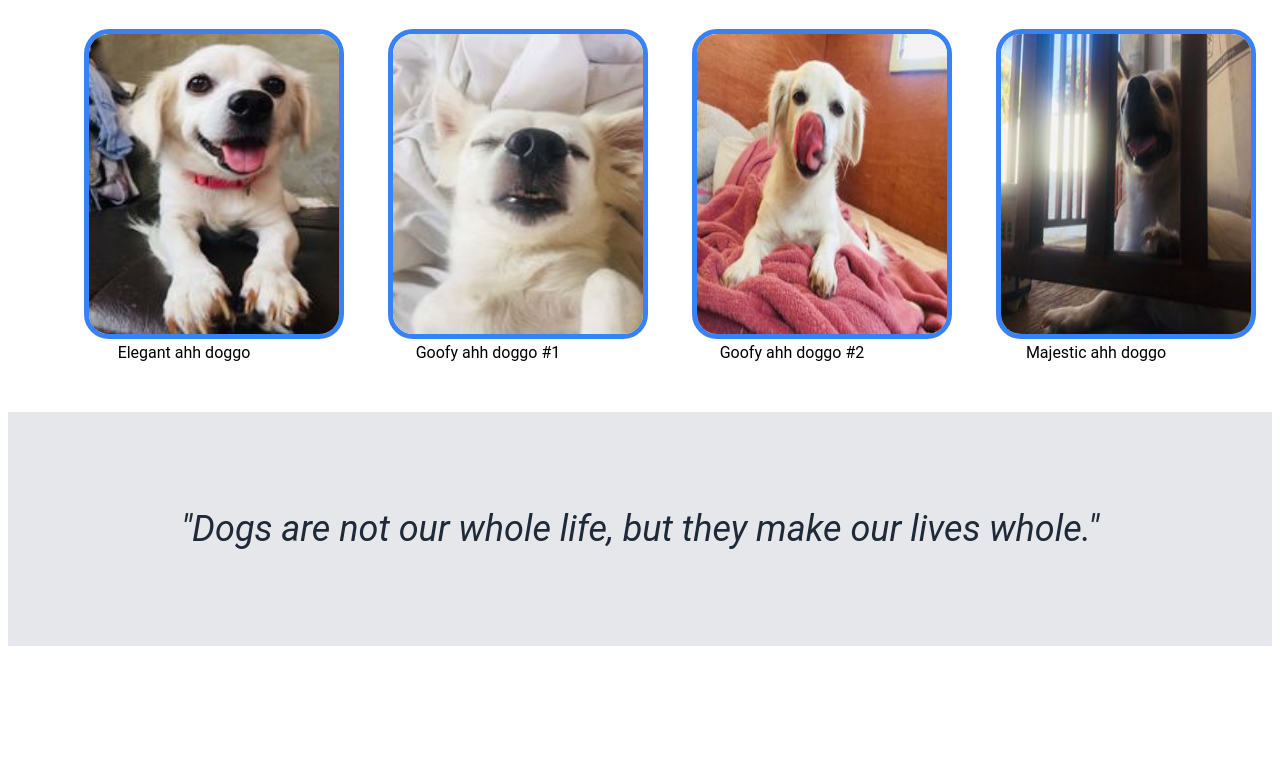
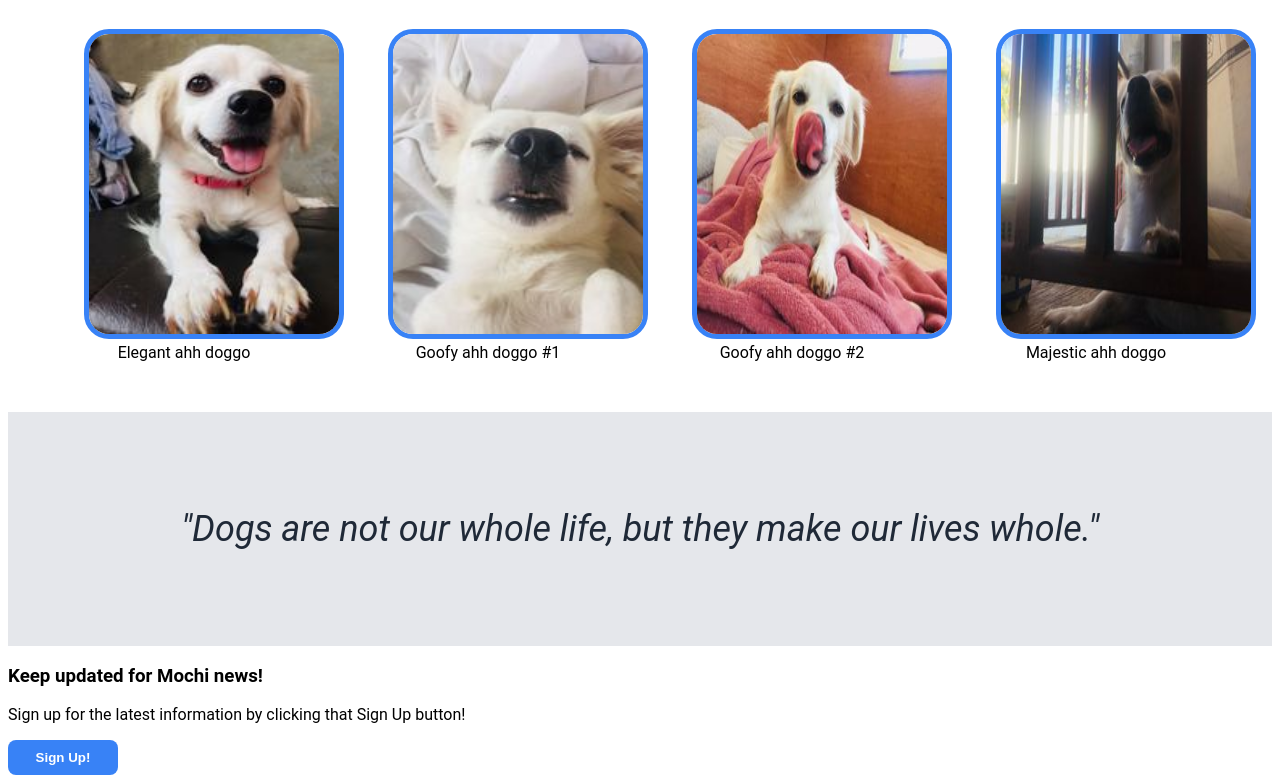
Before and after one commit to Wacks7/odin-landing-page, a plain HTML site: page index.html in a window 1280 px wide. Shown: the part 739-1522 px from the top of the page. Before the commit the page ends 1393 px from the top, so only its background shows below. Drawn offline with Linux system fonts and the light colour scheme.

Commit message:
Added a sign up section

```diff
--- a/index.html
+++ b/index.html
@@ -60,5 +60,15 @@
         <p class="quote text">"Dogs are not our whole life, but they make our lives whole."</p>
     </div>
 
+    <div class="sign-up">
+        <div class="sign-up-text">
+            <h3>Keep updated for Mochi news!</h3>
+            <p>Sign up for the latest information by clicking that Sign Up button!</p>
+        </div>
+        <div class="sign-up-button">
+            <button>Sign Up!</button>
+        </div>
+    </div>
+
 </body>
 </html>
```
